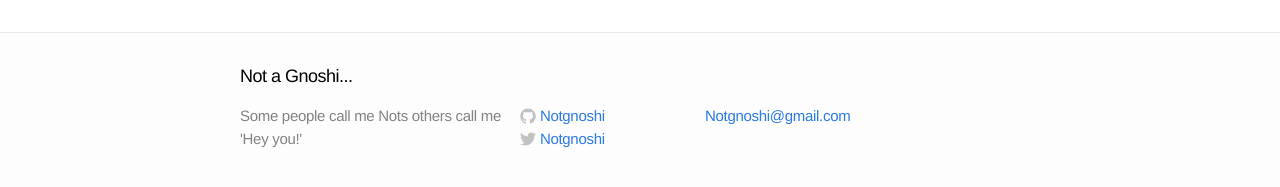
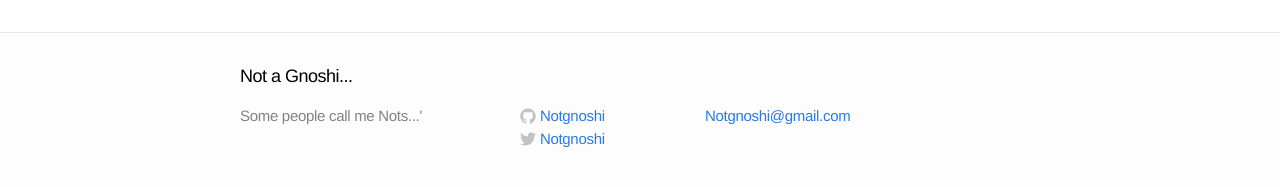
Before and after one commit to Notgnoshi/notgnoshi.github.io, a Jekyll site: the page built from about.md, in a window 1280 px wide. Shown: the part 338-525 px from the top of the page. Built offline with Jekyll 4.4.1, drawn with Linux system fonts in a browser that asks for light colours.

Commit message:
changed description

```diff
--- a/_config.yml
+++ b/_config.yml
@@ -1,6 +1,6 @@
 # Site settings
 title: Not a Gnoshi...
-description: "Some people call me Nots others call me 'Hey you!'"
+description: "Some people call me Nots...'"
 twitter_username: Notgnoshi
 github_username:  Notgnoshi
 email: "Notgnoshi@gmail.com"
```
